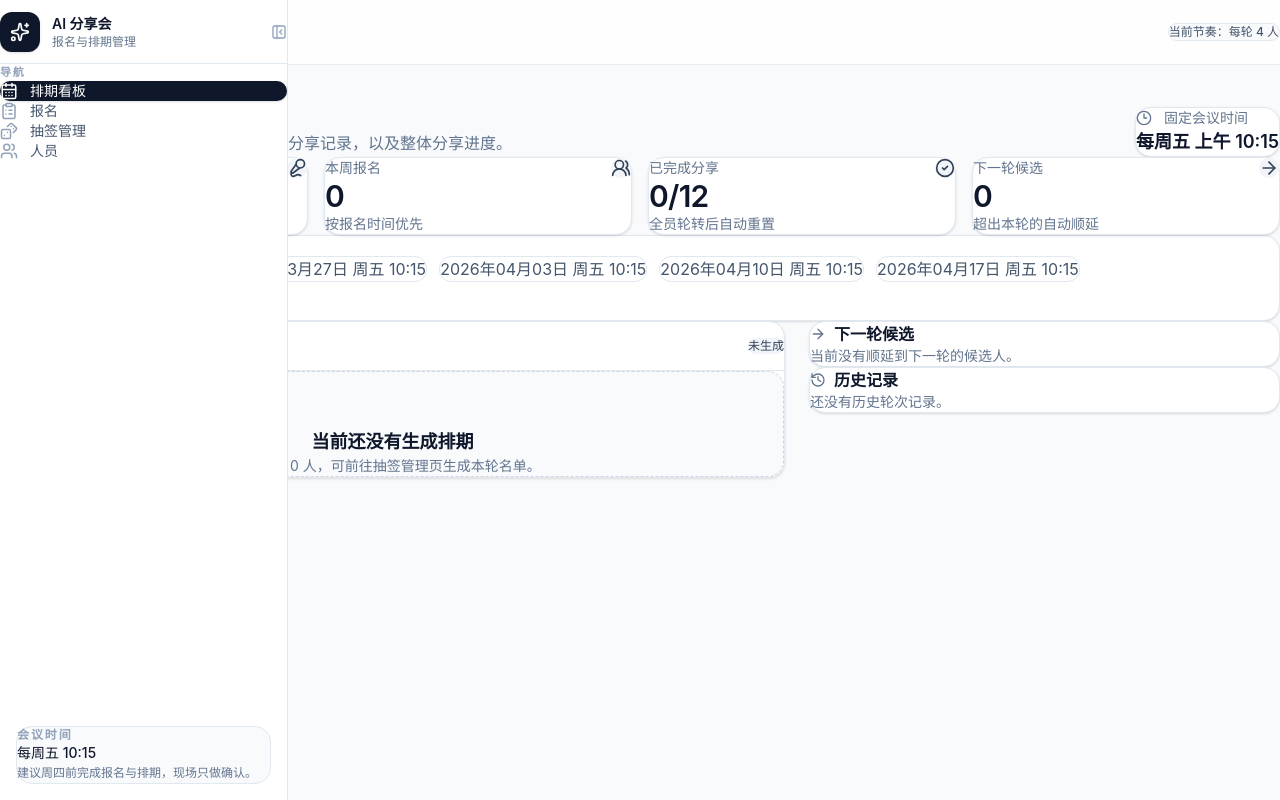
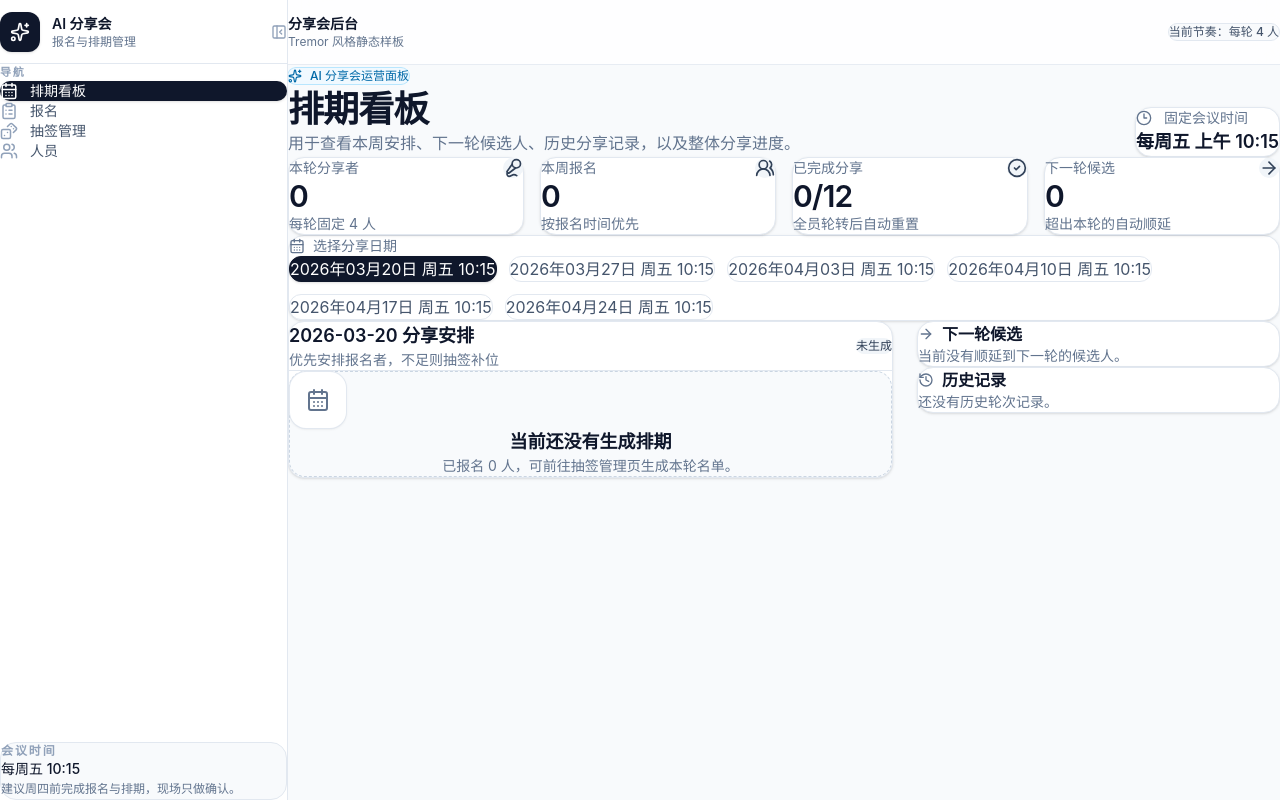
Before and after one commit to toller892/AI_zeabur_proj, a React (Vite) app: page / in a window 1280 px wide. Built offline with nearby package versions, Linux system fonts and the light colour scheme.

Commit message:
fix: 用 grid 重构布局，彻底避免侧边栏与内容重叠

```diff
--- a/src/components/Layout.tsx
+++ b/src/components/Layout.tsx
@@ -11,25 +11,24 @@ const navItems = [
 
 export default function Layout() {
   return (
-    <div className="min-h-screen bg-[#f8fafc] text-slate-900">
-      <aside className="fixed inset-y-0 left-0 z-40 w-72 border-r border-slate-200 bg-white">
+    <div className="grid min-h-screen grid-cols-[288px_minmax(0,1fr)] bg-[#f8fafc] text-slate-900">
+      <aside className="sticky top-0 h-screen border-r border-slate-200 bg-white">
         <div className="flex h-16 items-center gap-3 border-b border-slate-200 px-5">
           <div className="flex h-10 w-10 items-center justify-center rounded-xl bg-slate-900 text-white shadow-sm">
             <Sparkles className="h-5 w-5" />
           </div>
-          <div className="flex-1">
-            <div className="text-sm font-semibold text-slate-900">AI 分享会</div>
-            <div className="text-xs text-slate-500">报名与排期管理</div>
+          <div className="flex-1 min-w-0">
+            <div className="truncate text-sm font-semibold text-slate-900">AI 分享会</div>
+            <div className="truncate text-xs text-slate-500">报名与排期管理</div>
           </div>
           <button className="rounded-lg p-2 text-slate-400 hover:bg-slate-100 hover:text-slate-700 transition-colors">
             <PanelLeftClose className="h-4 w-4" />
           </button>
         </div>
 
-        <div className="px-4 py-5">
-          <div className="mb-3 px-3 text-[11px] font-semibold uppercase tracking-[0.16em] text-slate-400">
-            导航
-          </div>
+        <div className="flex h-[calc(100vh-4rem)] flex-col justify-between px-4 py-5">
+          <div>
+            <div className="mb-3 px-3 text-[11px] font-semibold uppercase tracking-[0.16em] text-slate-400">导航</div>
             <nav className="space-y-1.5">
               {navItems.map(({ to, label, icon: Icon }) => (
                 <NavLink key={to} to={to} end={to === '/'}>
@@ -42,8 +41,8 @@ export default function Layout() {
                           : 'text-slate-600 hover:bg-slate-100 hover:text-slate-900'
                       )}
                     >
-                    <Icon className={cn('h-4.5 w-4.5', isActive ? 'text-white' : 'text-slate-400 group-hover:text-slate-700')} />
-                    <span>{label}</span>
+                      <Icon className={cn('h-4.5 w-4.5 shrink-0', isActive ? 'text-white' : 'text-slate-400 group-hover:text-slate-700')} />
+                      <span className="truncate">{label}</span>
                     </div>
                   )}
                 </NavLink>
@@ -51,19 +50,20 @@ export default function Layout() {
             </nav>
           </div>
 
-        <div className="absolute inset-x-4 bottom-4 rounded-2xl border border-slate-200 bg-slate-50 p-4">
+          <div className="rounded-2xl border border-slate-200 bg-slate-50 p-4">
             <div className="text-xs font-semibold uppercase tracking-[0.16em] text-slate-400">会议时间</div>
             <div className="mt-2 text-sm font-medium text-slate-900">每周五 10:15</div>
             <p className="mt-1 text-xs leading-5 text-slate-500">建议周四前完成报名与排期，现场只做确认。</p>
           </div>
+        </div>
       </aside>
 
-      <div className="ml-72 min-h-screen">
+      <div className="min-w-0">
         <header className="sticky top-0 z-30 border-b border-slate-200/80 bg-white/80 backdrop-blur-xl">
           <div className="flex h-16 items-center justify-between px-10">
-            <div>
+            <div className="min-w-0">
               <div className="text-sm font-semibold text-slate-900">分享会后台</div>
-              <div className="text-xs text-slate-500">Linear × Tremor 风格重构</div>
+              <div className="text-xs text-slate-500">Tremor 风格静态样板</div>
             </div>
             <div className="rounded-full border border-slate-200 bg-slate-50 px-3 py-1.5 text-xs font-medium text-slate-600">
               当前节奏：每轮 4 人
@@ -71,8 +71,8 @@ export default function Layout() {
           </div>
         </header>
 
-        <main className="px-10 py-10">
-          <div className="mx-auto max-w-7xl">
+        <main className="min-w-0 px-10 py-10">
+          <div className="mx-auto max-w-7xl min-w-0">
             <Outlet />
           </div>
         </main>
```
Lines whose indentation alone changed are shown as unchanged.
